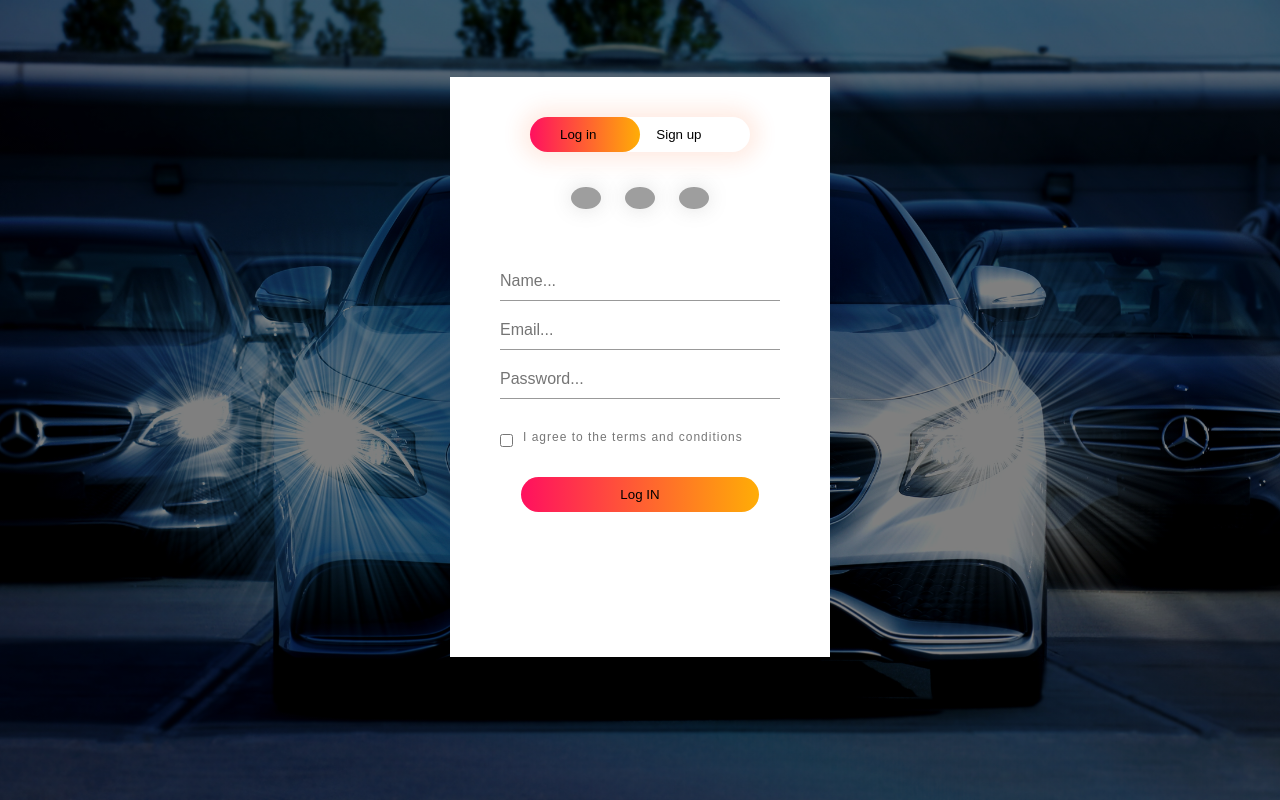
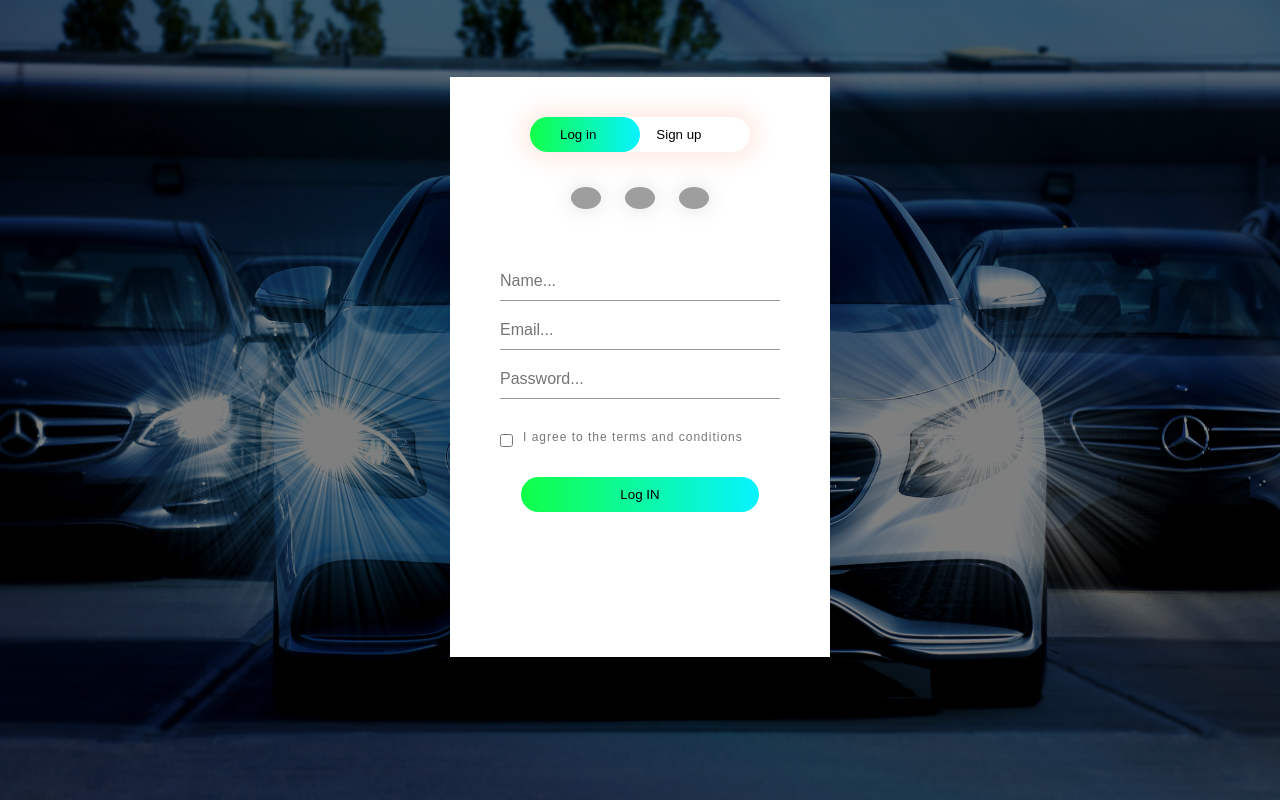
Before and after one commit to julysNICK/sales-car, a React (Vite) app: page /authenticator in a window 1280 px wide. Built offline with nearby package versions, Linux system fonts and the light colour scheme; grey boxes are pictures that could not be loaded.

Commit message:
change color in linear-gradient

```diff
--- a/src/pages/login/styles.ts
+++ b/src/pages/login/styles.ts
@@ -57,7 +57,7 @@ export const BTN = styled.div`
     position: absolute;
     width: 110px;
     height: 100%;
-    background: linear-gradient(90deg, #ff105f, #ffad06);
+    background: linear-gradient(90deg, #10ff48, #06f3ff);
     border-radius: 30px;
     transition: 0.5s;
   `}
@@ -115,7 +115,7 @@ export const ButtonLogin = styled.button`
   cursor: pointer;
   display: block;
   margin: auto;
-  background: linear-gradient(90deg, #ff105f, #ffad06);
+  background: linear-gradient(90deg, #10ff48, #06f3ff);
   border: 0;
   outline: none;
   border-radius: 30px;
```
